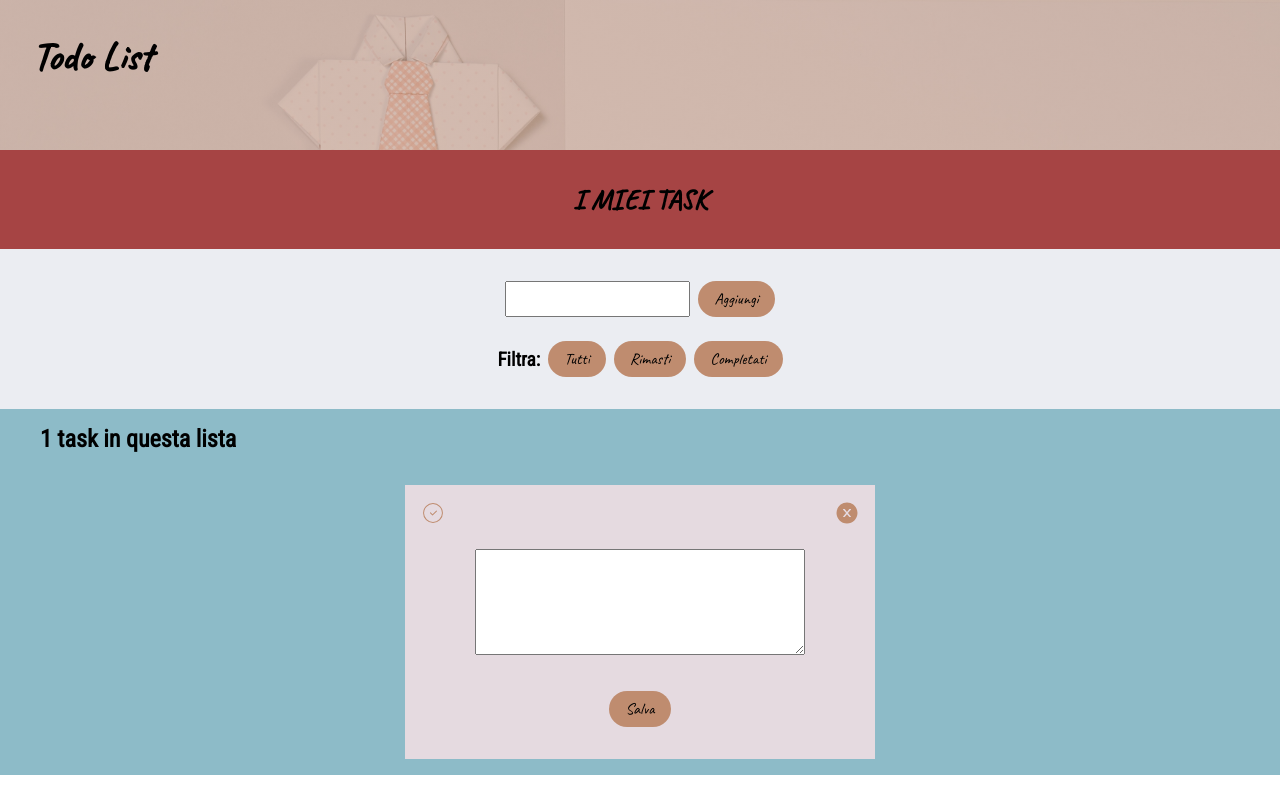
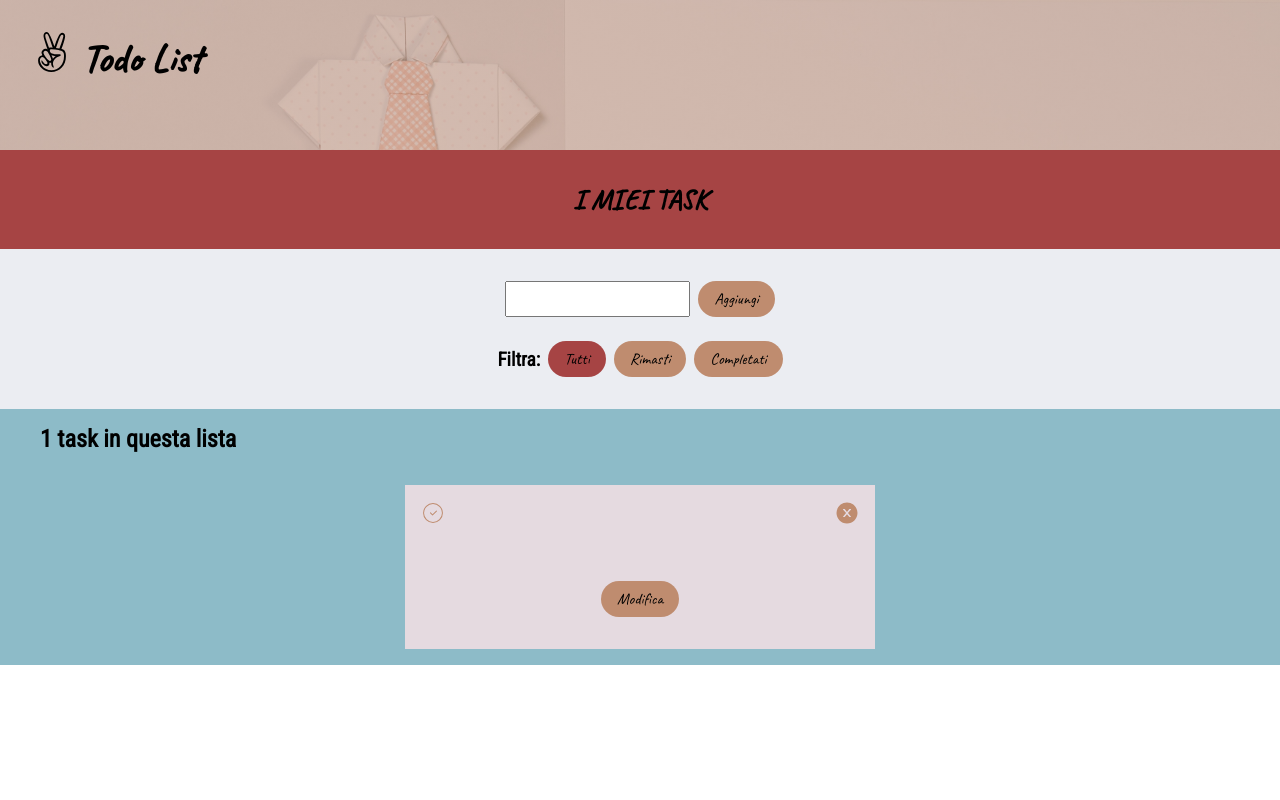
Before and after one commit to serenagaiascicolone/todo-list-redux-react-me, a React (Create React App) app: page / in a window 1280 px wide. Both pictures are taken after a click on the button "Aggiungi". Built offline with nearby package versions, Linux system fonts and the light colour scheme.

Commit message:
add edit function and filter button

```diff
--- a/public/index.html
+++ b/public/index.html
@@ -11,7 +11,7 @@
     />
     <link rel="apple-touch-icon" href="%PUBLIC_URL%/logo192.png" />
     <!-- fontawsome -->
-    <script src="https://kit.fontawesome.com/316cb9933a.js" crossorigin="anonymous"></script>
+    <!-- <script src="https://kit.fontawesome.com/316cb9933a.js" crossorigin="anonymous"></script> -->
     <!--
       manifest.json provides metadata used when your web app is installed on a
       user's mobile device or desktop. See https://developers.google.com/web/fundamentals/web-app-manifest/
--- a/src/App.js
+++ b/src/App.js
@@ -10,6 +10,7 @@ import TaskContainer from './components/TaskContainer';
 import { useSelector } from 'react-redux';
 import { selectTask } from './features/todo/taskSlice';
 import { nanoid } from 'nanoid';
+import { SiAngellist } from "react-icons/si";
 
 
 function App() {
@@ -25,7 +26,7 @@ function App() {
            {/* <Mockup /> */}
 
            <header className="todo-list-header">
-            <h1>Todo List </h1>
+            <h1> <SiAngellist/> Todo List </h1>
         </header>
         <main>
         <header className="tasks-title">
--- a/src/components/FilterButton.js
+++ b/src/components/FilterButton.js
@@ -1,10 +1,17 @@
-function FilterButton () {
+import { useDispatch, useSelector } from 'react-redux';
+import { filterTask, selectFilter } from "../features/todo/taskSlice"
+
+
+function FilterButton ({name}) {
+const dispatch = useDispatch()
+const filter = useSelector(selectFilter)
     return (
-        <>
-        <button> Tutti </button>
-        <button>Rimasti</button>
-        <button>Completati</button>
-        </>
+
+        <button
+         className = {name === filter ? "active": "btn"}
+         onClick={() => dispatch (filterTask(name))}
+        > {name}</button>
+
  )
 }
 
--- a/src/components/FilterButtonList.js
+++ b/src/components/FilterButtonList.js
@@ -1,13 +1,22 @@
 import FilterButton from './FilterButton';
+import {filters} from '../features/todo/taskSlice'
 
 function FilterButtonList () {
+    const filterButtons = Object.keys(filters).map(name => (
+        <FilterButton
+        key = {name}
+        name = {name}
+        />
+
+
+        ))
+
     return (
         <div className="filter-container">
         <h4> filtra: </h4>
+        {filterButtons}
 
-            <FilterButton />
         </div>
     )
 }
-
 export default FilterButtonList
--- a/src/components/Task.js
+++ b/src/components/Task.js
@@ -1,13 +1,41 @@
 import { useDispatch } from 'react-redux';
-import { deleteTask, toggleTask } from "../features/todo/taskSlice";
+import { deleteTask, toggleTask, editingTask } from "../features/todo/taskSlice";
 import { AiFillCloseCircle } from "react-icons/ai";
 import { CiCircleCheck } from "react-icons/ci";
-import { useState } from 'react';
+import { IoChevronBackCircleOutline } from "react-icons/io5";
+import { useState, useRef, useEffect } from 'react';
+
 
 
 function Task ({task}) {
 const dispatch = useDispatch();
-const [isEditing, setIsEditing] = useState(true)
+
+const [isEditing, setIsEditing] = useState(false)
+const [newTaskName, setNewTaskName] = useState('')
+const editInputRef = useRef(null)
+
+function handleNewTaskName (e){
+    setNewTaskName(e.target.value);
+}
+
+
+function handleSubmit(e){
+    e.preventDefault();
+    dispatch(editingTask([task.id, newTaskName]))
+    setNewTaskName('');
+    setIsEditing(false)
+}
+
+function handleEditing () {
+    setNewTaskName('')
+    setIsEditing(false)
+}
+
+useEffect(() => {
+    if(isEditing) {
+      editInputRef.current.focus();
+    }
+  }, [isEditing])
 
 let taskView = (
 
@@ -17,7 +45,7 @@ let taskView = (
             <span onClick = {()=>dispatch(deleteTask(task.id))}> <AiFillCloseCircle className="task-button"  style= {{borderRadius : "50%"}} /> </span>
         <p className={task.completed ? 'completed' : ''}> {task.name}</p>
         <div className="buttons-container">
-            <button>Modifica</button>
+            <button onClick={()=> setIsEditing(true)}>Modifica</button>
         </div>
        </>
 
@@ -25,15 +53,20 @@ let taskView = (
     )
 
 let taskEdit = (
-    <form action="">
+    <form action="#" onSubmit={handleSubmit}>
         <span onClick={()=> dispatch(toggleTask(task.id))}><CiCircleCheck className={`task-button toggle ${task.completed ? 'checked' : ''}`} style= {{borderRadius : "50%"}}/></span>
 
-        <span onClick = {()=>dispatch(deleteTask(task.id))}> <AiFillCloseCircle className="task-button"  style= {{borderRadius : "50%"}} /> </span>
+        <span onClick = {handleEditing}> <IoChevronBackCircleOutline className="task-button"  style= {{borderRadius : "50%"}} /> </span>
     {/* <p className={task.completed ? 'completed' : ''}> {task.name}</p> */}
-        {/* <input type="text" /> */}
-        <textarea name="" id="" cols="30" rows="10"></textarea>
+
+        <textarea name="" id="" cols="30" rows="10" placeholder={task.name}
+        ref = {editInputRef}
+        value={newTaskName}
+        onChange= {handleNewTaskName}
+        >{task.name}</textarea>
+
         <div className="buttons-container">
-            <button>Salva</button>
+            <button type='submit'>Salva</button>
         </div>
     </form>
     )
--- a/src/components/TaskContainer.js
+++ b/src/components/TaskContainer.js
@@ -1,12 +1,16 @@
 import Task from './Task'
 // import tasks from '../data/tasks'
 import { useSelector } from 'react-redux';
-import { selectTask } from '../features/todo/taskSlice';
+import { selectTask, selectFilter } from '../features/todo/taskSlice';
+import {filters} from '../features/todo/taskSlice';
 
 function TaskContainer () {
 const tasks = useSelector(selectTask)
+const filter = useSelector(selectFilter)
+const taskList = filters[filter]
 
-    return (
+
+return (
         <section className="tasks-container">
             {tasks.map(task => (
                 <Task
--- a/src/features/todo/taskSlice.js
+++ b/src/features/todo/taskSlice.js
@@ -6,9 +6,17 @@ import { nanoid } from 'nanoid';
 
 const initialState = {
     value: JSON.parse(localStorage.getItem('tasks')) || [],
-    status: 'nothing',
+    status: 'init',
+    filter: 'Tutti'
   }
-console.log(initialState.value)
+
+export const filters = {
+    Tutti: () => true,
+    Rimasti: task => !task.completed,
+    Completati: task => task.completed,
+  }
+  console.log(filters[initialState.filter])
+
 export const taskSlice = createSlice ({
   name: 'task',
   initialState,
@@ -42,16 +50,34 @@ export const taskSlice = createSlice ({
         }
         return task;
       });
-    }
+    },
+    editingTask: (state, action) => {
 
+      state.status = 'editing task';
+      state.value =
+      state.value.map(task => {
+        if (task.id === action.payload[0]){
+          return {
+            ...task,
+            name: action.payload[1]
+          }
+        }
+        return task
+      })
+    },
+     filterTask: (state, action) => {
+      state.status = 'filter task';
+      state.filter = action.payload
+      console.log(state.filter)
+     }
 
   }
 
 
 })
 
-export const {addNewTask, deleteTask, toggleTask} = taskSlice.actions
+export const {addNewTask, deleteTask, toggleTask, editingTask, filterTask} = taskSlice.actions
 
 export const selectTask = (state) => state.task.value;
-
+export const selectFilter = (state) => state.task.filter;
 export default taskSlice.reducer
--- a/src/index.css
+++ b/src/index.css
@@ -229,3 +229,7 @@ button:hover  {
 .checked {
   background-color: #A64444;
 }
+
+.active {
+  background-color: var(--last-color);
+}
```
Also changed, not shown: src/img/tab-ico.svg (added).
